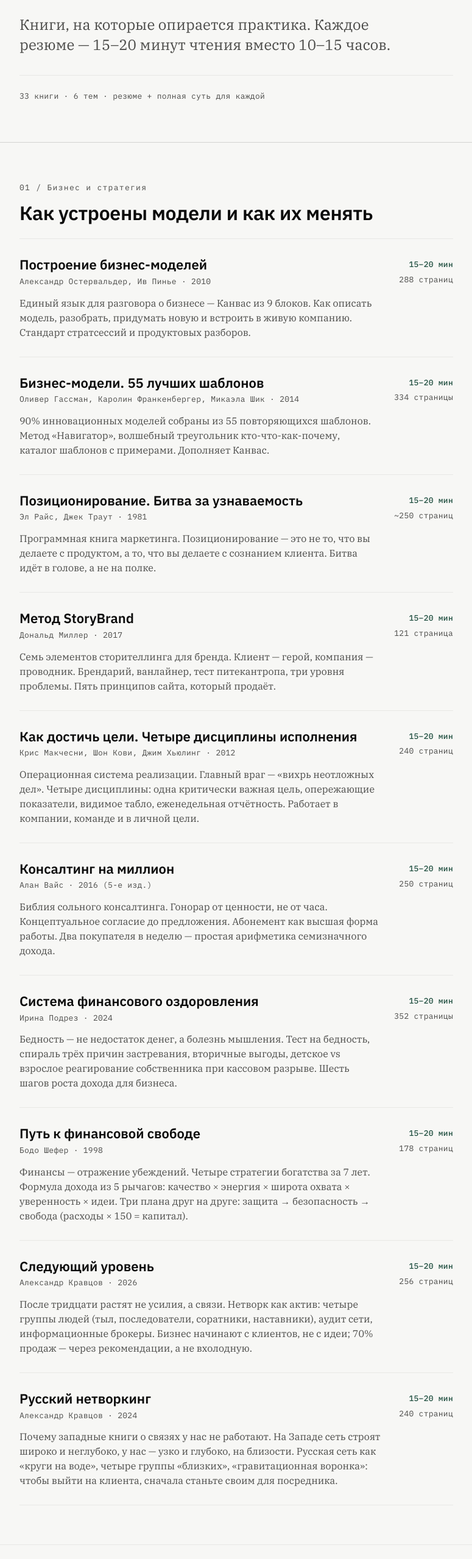
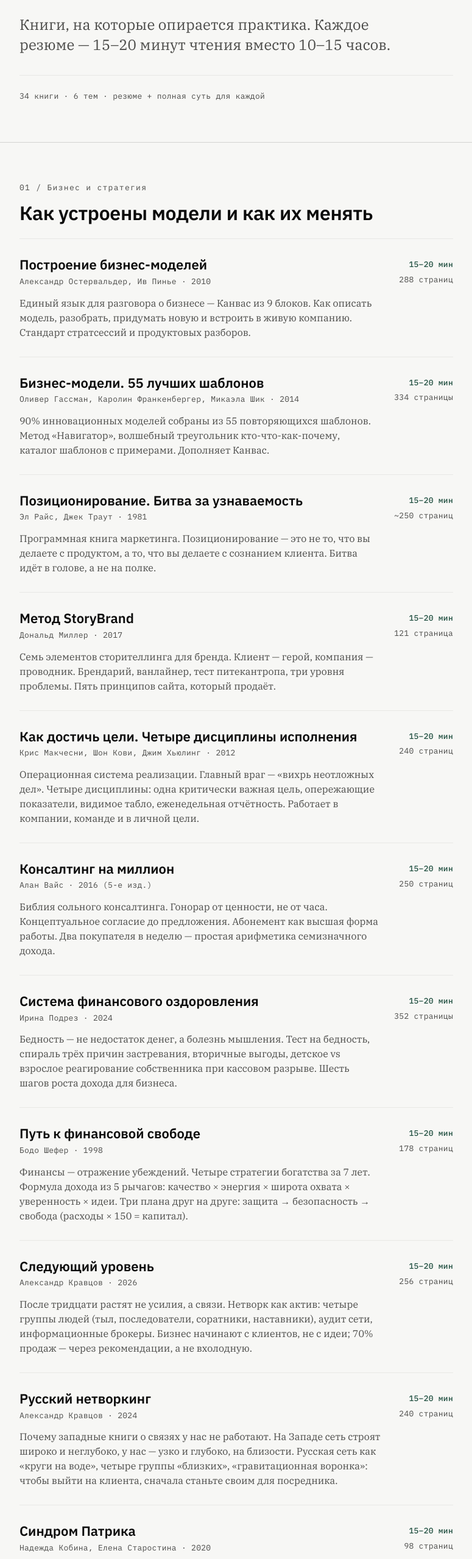
Before and after one commit to shavsegda/dashboards, a plain HTML site: page books.html in a window 1280 px wide. Shown: the part 240-2797 px from the top of the page at 61% size, without its empty margins (252-1027 px from the left). Drawn offline with Linux system fonts and the light colour scheme.

Commit message:
Add patrick-syndrome to books library

```diff
--- a/books.html
+++ b/books.html
@@ -242,7 +242,7 @@
   <div class="content">
     <h1>Библиотека.</h1>
     <p class="lede">Книги, на которые опирается практика. Каждое резюме — 15–20 минут чтения вместо 10–15 часов.</p>
-    <p class="meta">33 книги · 6 тем · резюме + полная суть для каждой</p>
+    <p class="meta">34 книги · 6 тем · резюме + полная суть для каждой</p>
   </div>
 </section>
 
@@ -370,6 +370,18 @@
         <div class="meta">
           <span class="read">15–20 мин</span>
           <span>240 страниц</span>
+        </div>
+      </a>
+
+      <a href="patrick-syndrome.html" class="book">
+        <div class="info">
+          <h3>Синдром Патрика</h3>
+          <p class="author">Надежда Кобина, Елена Старостина · 2020</p>
+          <p class="desc">Личный бренд начинается не с инструментов, а со снятия внутренних барьеров. 21 «синдром» (от Самозванца до Перфекциониста) — каждый с симптомами и рецептом. Ядро книги — Матрица персонального бренда: 70% контента на том, что важно и уникально именно для вас.</p>
+        </div>
+        <div class="meta">
+          <span class="read">15–20 мин</span>
+          <span>98 страниц</span>
         </div>
       </a>
     </div>
```
